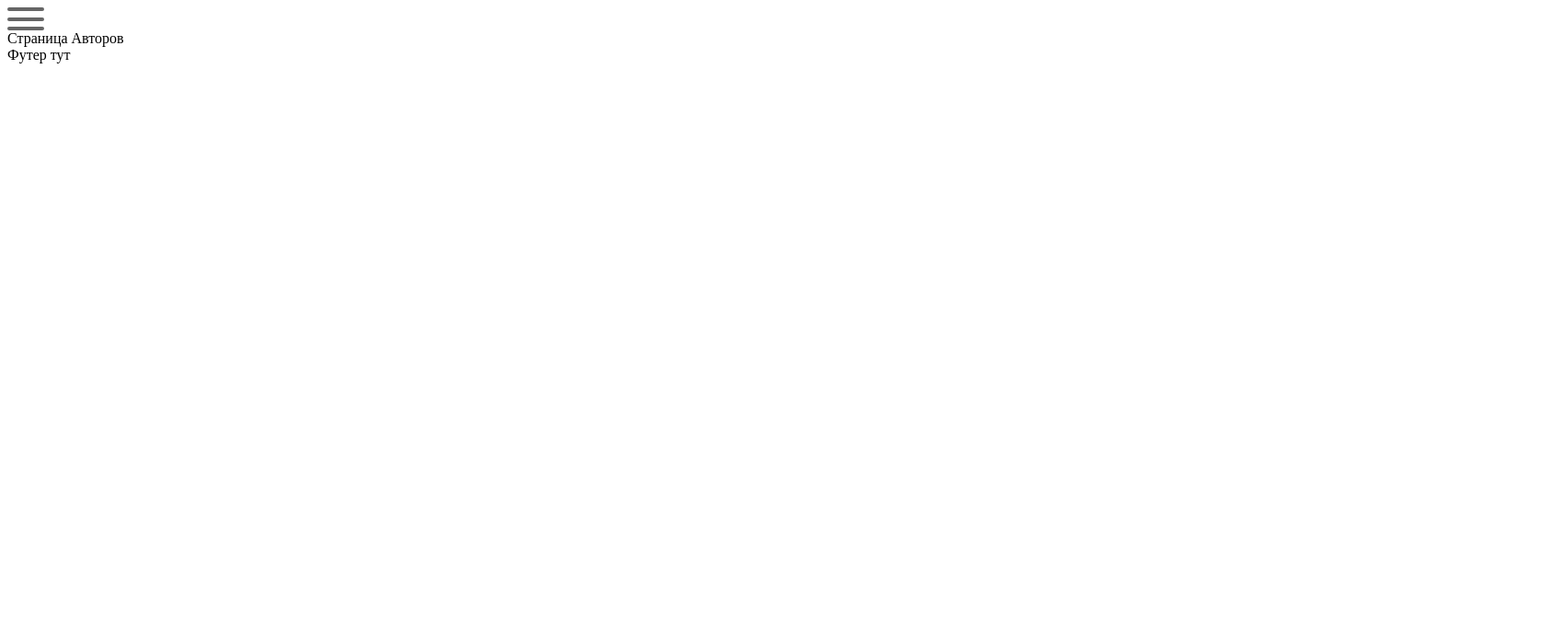
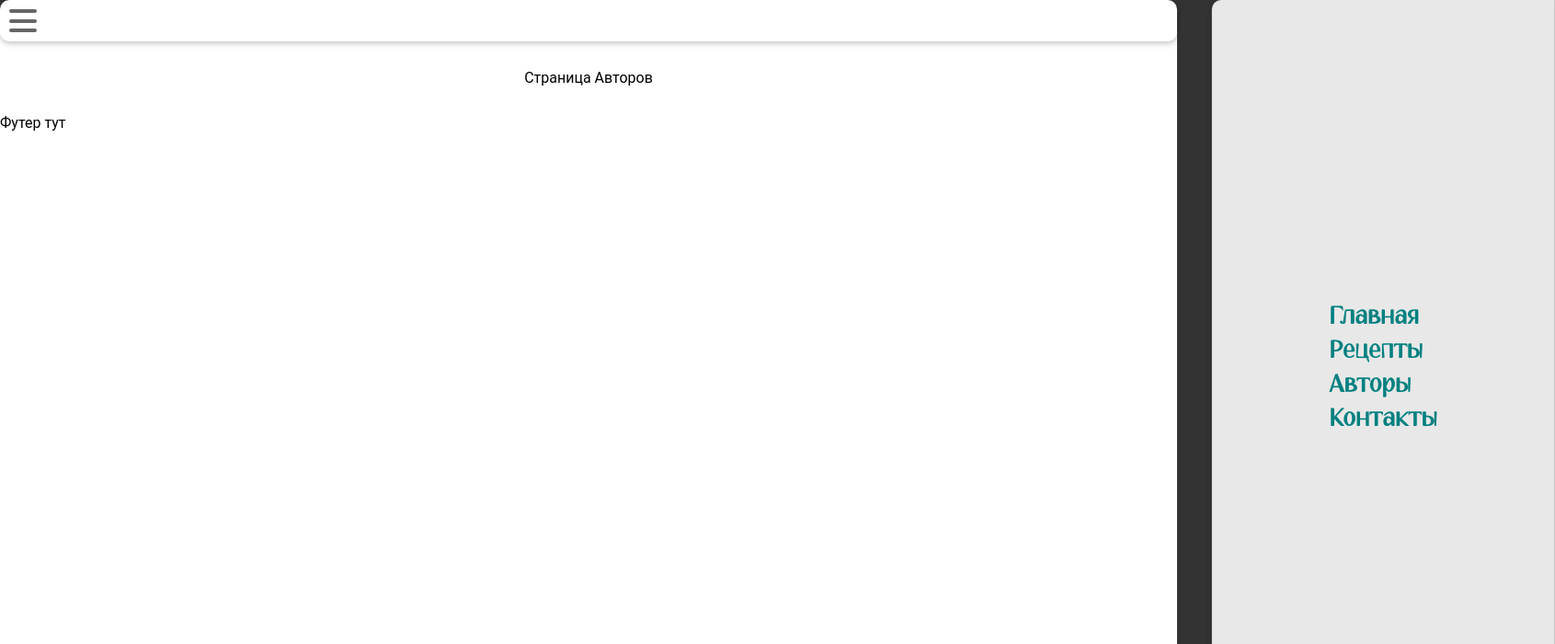
Before and after one commit to morkich/mother-kitchen, a SvelteKit app: page /authors in a window 1280 px wide. Shown: the top 700 px of the page at 92% size, 1691 px wide, since content can reach past the window. Built offline with nearby package versions, Linux system fonts and the light colour scheme.

Commit message:
меню, цветовая палитра, шрифты, header

```diff
--- /dev/null
+++ b/src/components/Header.svelte
@@ -0,0 +1,17 @@
+<script>
+	import MainMenu from './Menus/MainMenu.svelte';
+</script>
+
+<header class="mainHeader">
+	<MainMenu />
+</header>
+
+<style>
+	.mainHeader {
+		box-sizing: border-box;
+		box-shadow: 0px 2px 6px rgba(0, 0, 0, 0.25);
+		border-radius: 10px;
+		min-height: 40px;
+		padding: 10px;
+	}
+</style>
--- a/src/components/Menus/MainMenu.svelte
+++ b/src/components/Menus/MainMenu.svelte
@@ -1,6 +1,4 @@
 <script>
-	import { slide } from 'svelte/transition';
-
 	let isMenuOpen = false;
 
 	const menuToggleHandle = () => {
@@ -14,31 +12,33 @@
 	<span class="lineThree" />
 </button>
 
-{#if isMenuOpen}
-	<nav class="mainMenu wrap" transition:slide>
+<nav class="mainMenu wrap" class:isMenuOpen>
 	<ul class="menuList">
 		<li class="menuItem">
-				<a href="/recipes" class="menuLink">Рецепты</a>
+			<a href="/" class="menuLink" on:click={menuToggleHandle}>Главная</a>
 		</li>
 		<li class="menuItem">
-				<a href="/authors" class="menuLink">Авторы</a>
+			<a href="/recipes" class="menuLink" on:click={menuToggleHandle}>Рецепты</a>
 		</li>
 		<li class="menuItem">
-				<a href="/contacts" class="menuLink">Контакты</a>
+			<a href="/authors" class="menuLink" on:click={menuToggleHandle}>Авторы</a>
+		</li>
+		<li class="menuItem">
+			<a href="/contacts" class="menuLink" on:click={menuToggleHandle}>Контакты</a>
 		</li>
 	</ul>
 </nav>
-{/if}
 
 <style>
 	.menuBurgerButton {
+		z-index: 10;
 		cursor: pointer;
 		position: relative;
 		display: flex;
 		flex-direction: column;
 		box-sizing: border-box;
 		justify-content: space-between;
-		width: 40px;
+		width: 30px;
 		height: 25px;
 		padding: 0;
 		margin: 0;
@@ -70,4 +70,46 @@
 		border-radius: 5px;
 		transition: 0.2s;
 	}
+
+	.mainMenu {
+		position: absolute;
+		background-color: var(--color-bcg-grey);
+		display: flex;
+		justify-content: center;
+		align-items: center;
+		top: 0;
+		right: 0;
+		height: 100vh;
+		min-width: fit-content;
+		padding: 0 10vw;
+		border-radius: 10px 0 0 10px;
+		box-shadow: 0px 2px 6px rgba(0, 0, 0, 0.25);
+		font-family: var(--font-second);
+		transform: translateX(110%);
+		transition: 0.5s;
+	}
+
+	.mainMenu.isMenuOpen {
+		transform: translateX(0%);
+	}
+
+	.menuList {
+		display: grid;
+		grid-template-columns: 1fr;
+		grid-gap: 10px;
+		list-style-type: none;
+		font-size: 25px;
+		padding: 0;
+	}
+
+	.menuLink {
+		text-decoration: none;
+		color: teal;
+		font-weight: 600;
+		transition: 0.2s;
+	}
+
+	.menuLink:hover {
+		filter: brightness(0.5);
+	}
 </style>
--- a/src/routes/+layout.svelte
+++ b/src/routes/+layout.svelte
@@ -1,11 +1,57 @@
 <script>
-	import MainMenu from '../components/Menus/MainMenu.svelte';
+	import Header from '../components/Header.svelte';
 </script>
 
-<header class="mainHeader">
-	<MainMenu />
-</header>
+<Header />
 
-<slot />
+<main class="contentContainer">
+	<slot />
+</main>
 
 <footer class="mainFooter">Футер тут</footer>
+
+<style>
+	@font-face {
+		font-family: 'AubreyPro';
+		font-style: normal;
+		font-weight: 500;
+		src: local(''), url('/fonts/AubreyPro.woff2') format('woff2');
+	}
+
+	:root {
+		--color-light-blue: #aed6f1;
+		--color-light-pink: #fadbd8;
+		--color-light-blue: #85c1e9;
+		--color-dark-blue: #2e4053;
+		--color-dark-grey: #5d6d7e;
+		--color-bcg-grey: #e8e8e8;
+		--font-main: 'Roboto', sans-serif;
+		--font-second: 'AubreyPro', sans-serif;
+	}
+
+	:global(html) {
+		background-color: #333;
+		font-family: var(--font-main);
+		padding: 0;
+		margin: 0;
+	}
+
+	:global(body) {
+		overflow: hidden;
+		display: grid;
+		grid-template-columns: 1fr;
+		grid-gap: 30px;
+		align-content: start;
+		box-sizing: border-box;
+		position: relative;
+		border-radius: 10px;
+		background-color: #fff;
+		margin: 0;
+		min-height: 100vh;
+	}
+
+	.contentContainer {
+		max-width: 1400px;
+		margin: auto;
+	}
+</style>
```
Also changed, not shown: static/fonts/AubreyPro.otf (added), static/fonts/AubreyPro.woff2 (added). Lines whose indentation alone changed are shown as unchanged.
